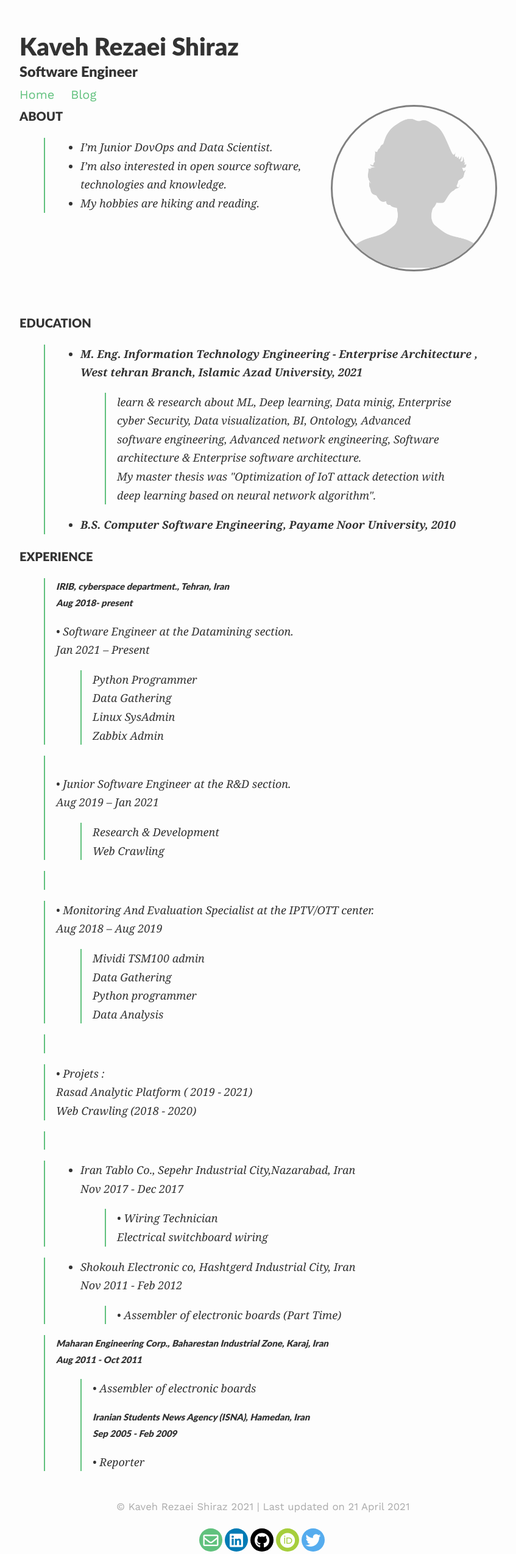
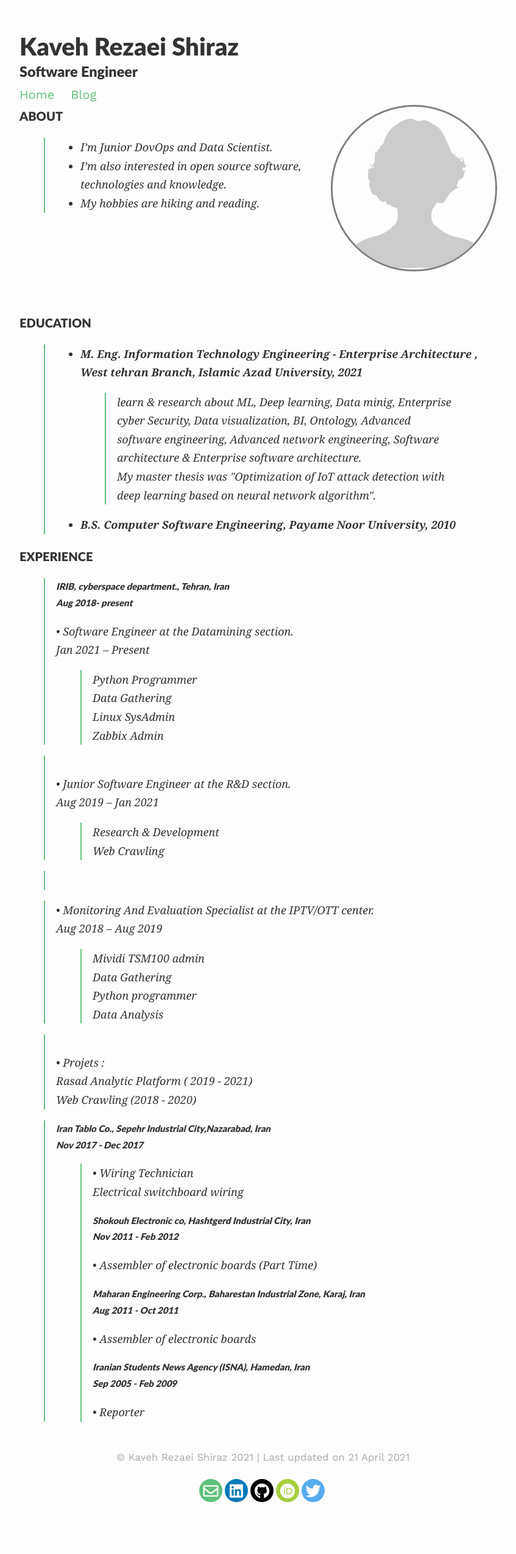
Before and after one commit to KavehRS/website, a Jekyll site: the page built from index.md, in a window 1280 px wide. Shown: the whole page at 61% size, without its empty margins (208-1055 px from the left). Built offline with Jekyll 4.4.1, drawn with Linux system fonts in a browser that asks for light colours; nearby versions of some CDN libraries; after the commit the page ends 2467 px from its top, so only the background shows below that.

Commit message:
Update index.md

```diff
--- a/index.md
+++ b/index.md
@@ -57,20 +57,14 @@ The social-icons footer can be used to link profiles from GitHub, OrcID and Reas
 >>Data Analysis<br>
 
 > ‌ <br>
-
 > •	Projets :<br>
 > Rasad Analytic Platform ( 2019 - 2021)<br>
 > Web Crawling (2018 - 2020)<br>
 
-
-> ‌ <br>
-
-> - Iran Tablo Co., Sepehr Industrial City,Nazarabad, Iran<br> Nov 2017 - Dec 2017<br>
+> ##### Iran Tablo Co., Sepehr Industrial City,Nazarabad, Iran<br> Nov 2017 - Dec 2017<br>
 >> •	Wiring Technician<br> Electrical switchboard wiring<br>
-
-> - Shokouh Electronic co, Hashtgerd Industrial City, Iran<br> Nov 2011 - Feb 2012
+> ##### Shokouh Electronic co, Hashtgerd Industrial City, Iran<br> Nov 2011 - Feb 2012
 >> •	Assembler of electronic boards (Part Time)<br>
-
 > ##### Maharan Engineering Corp., Baharestan Industrial Zone, Karaj, Iran<br> Aug 2011 - Oct 2011
 >> •	Assembler of electronic boards<br>
 > ##### Iranian Students News Agency (ISNA), Hamedan, Iran<br> Sep 2005 - Feb 2009
```
